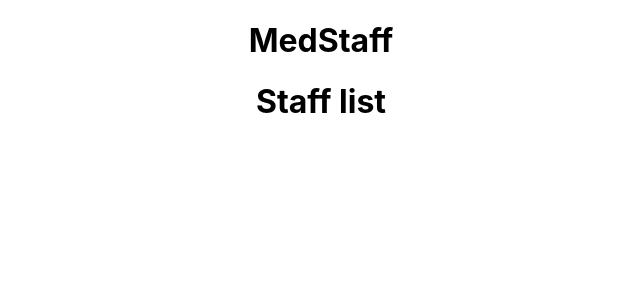
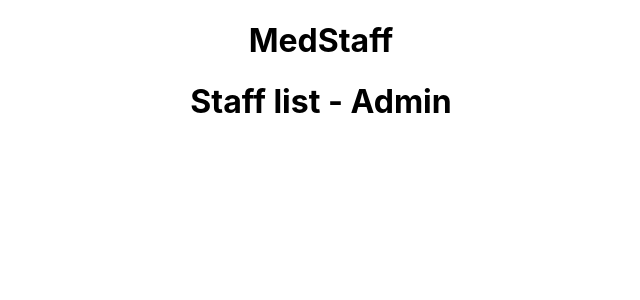
Before and after one commit to RicardoHernandezVarela/medstaff, a React (Create React App) app: page / in a window 1280 px wide. Shown: the top 300 px of the page, without its empty margins (319-959 px from the left). Built offline with nearby package versions, Linux system fonts and the light colour scheme; no server answers.

Commit message:
Create store and connect component to reducer

```diff
--- a/package.json
+++ b/package.json
@@ -8,7 +8,10 @@
     "@testing-library/user-event": "^7.2.1",
     "react": "^16.12.0",
     "react-dom": "^16.12.0",
-    "react-scripts": "3.3.1"
+    "react-redux": "^7.1.3",
+    "react-scripts": "3.3.1",
+    "redux": "^4.0.5",
+    "redux-thunk": "^2.3.0"
   },
   "scripts": {
     "start": "react-scripts start",
--- a/src/App.js
+++ b/src/App.js
@@ -2,13 +2,14 @@ import React from 'react';
 import './App.css';
 
 /* Import components */
-import AdminDashboard from './components/AdminDashboard/AdminDashboard';
+//import AdminDashboard from './components/AdminDashboard/AdminDashboard';
+import Admin from './components/AdminDashboard/Admin';
 
 function App() {
   return (
     <div className="App">
       <h1>MedStaff</h1>
-      <AdminDashboard />
+      <Admin />
     </div>
   );
 }
--- /dev/null
+++ b/src/components/AdminDashboard/Admin.js
@@ -0,0 +1,24 @@
+import React, {Component} from 'react';
+import { connect } from 'react-redux';
+
+class Admin extends Component {
+
+    componentDidMount() {
+    }
+
+    componentDidUpdate() {
+    }
+
+    render() {
+        console.log(this.props.page)
+        return (
+            <h1>Staff list - Admin</h1>
+        )
+    }
+}
+
+const mapStateToProps = (reducers) => {
+    return reducers.usersReducer
+}
+
+export default connect(mapStateToProps, {})(Admin);
--- a/src/index.js
+++ b/src/index.js
@@ -1,12 +1,25 @@
 import React from 'react';
 import ReactDOM from 'react-dom';
+import  { createStore } from 'redux';
+import { Provider } from 'react-redux';
+
+/* Import reducers */
+import reducers from './reducers';
+
+/* Import components */
+import App from './App';
+
 import './index.css';
-import App from './App';
-import * as serviceWorker from './serviceWorker';
 
-ReactDOM.render(<App />, document.getElementById('root'));
+/* Create stote */
+const store = createStore(
+    reducers, // reducers
+    {} // initial state
+);
 
-// If you want your app to work offline and load faster, you can change
-// unregister() to register() below. Note this comes with some pitfalls.
-// Learn more about service workers: https://bit.ly/CRA-PWA
-serviceWorker.unregister();
+ReactDOM.render(
+	<Provider store={ store }>
+		<App />
+	</Provider>,
+	document.getElementById('root')
+);
--- /dev/null
+++ b/src/reducers/index.js
@@ -0,0 +1,6 @@
+import { combineReducers } from 'redux';
+import usersReducer from './usersReducer';
+
+export default combineReducers ({
+    usersReducer
+});
--- /dev/null
+++ b/src/reducers/usersReducer.js
@@ -0,0 +1,22 @@
+const INITIAL_STATE = {
+    page: 0,
+    totalPages: 1,
+    users: []
+};
+
+export default (state = INITIAL_STATE, action) => {
+    switch (action.type) {
+        case 'getUsers':
+            return {
+                ...state,
+                page: action.page,
+                totalPages: action.total_pages,
+                users: [
+                    ...state.users,
+                    ...action.data
+                ]
+            };
+
+        default: return state;
+    }
+}
```
Also changed, not shown: 1 other file (tests, documents, lock files or other folders).
